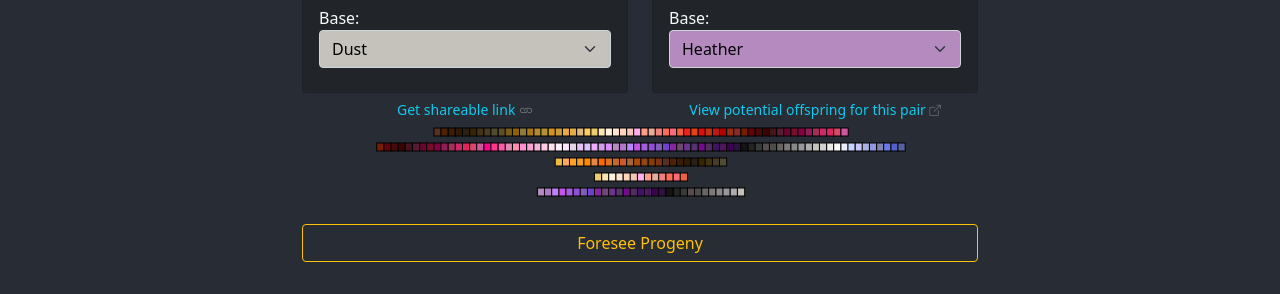
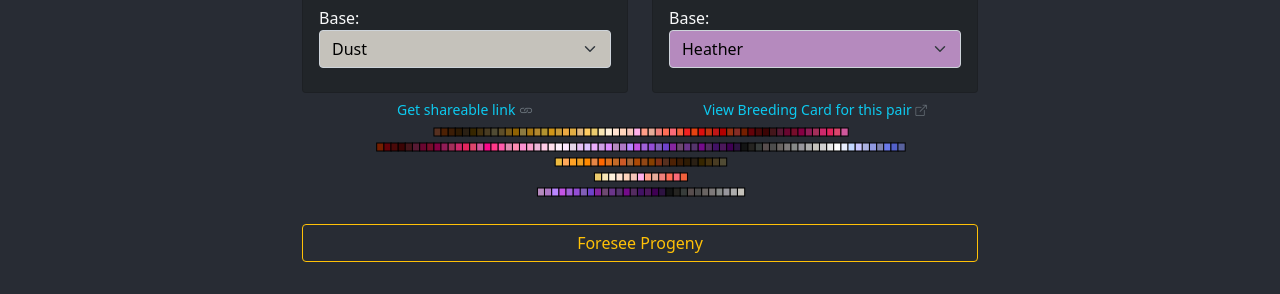
Before and after one commit to LegoFigure11/legofigure11.github.io, a Jekyll site: the page built from lw/puppy-predictor/index.html, in a window 1280 px wide and 900 px high, scrolled down 392 px. Shown: the part 160-454 px from the top of the window. Built offline with Jekyll 4.4.1, drawn with Linux system fonts in a browser that asks for light colours; comment, search, counter and statistics services are not loaded.

Commit message:
Fix breeding card link

```diff
--- a/lw/puppy-predictor/index.html
+++ b/lw/puppy-predictor/index.html
@@ -119,7 +119,8 @@ layout: default
           data-bs-toggle="tooltip"
           data-bs-placement="top"
           data-bs-trigger="click"
-          title data-bs-original-title="Copied to clipboard!"
+          title
+          data-bs-original-title="Copied to clipboard!"
           >Get shareable link <i class="text-secondary bi bi-link"></i
         ></a>
       </small>
@@ -130,9 +131,12 @@ layout: default
           id="othertool"
           class="text-decoration-none text-info"
           target="_blank"
-          data-link="puppy-predictor"
-          >View potential offspring for this pair
-          <i style="font-size: 0.7rem" class="text-secondary bi bi-box-arrow-up-right"></i
+          data-link="breeding-card"
+          >View Breeding Card for this pair
+          <i
+            style="font-size: 0.7rem"
+            class="text-secondary bi bi-box-arrow-up-right"
+          ></i
         ></a>
       </small>
     </div>
```
